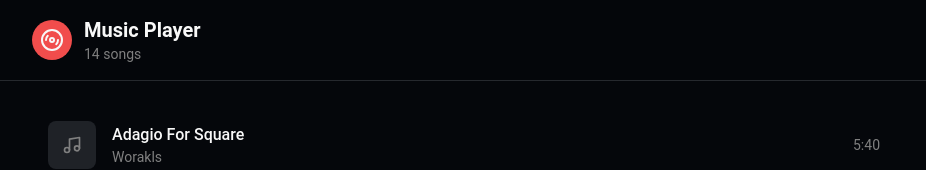
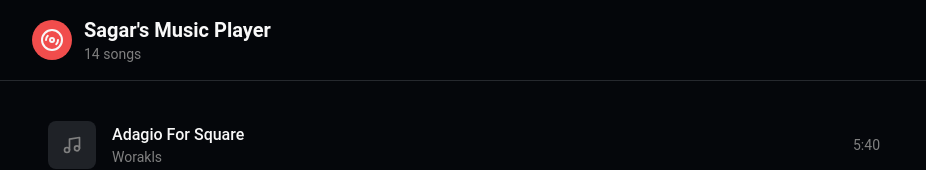
Before and after one commit to sagarsys/react-music-player, a React (Vite) app: page / in a window 1280 px wide. Shown: the top 170 px of the page, without its empty margins (176-1102 px from the left). Built offline with nearby package versions, Linux system fonts and the light colour scheme.

Commit message:
overhaul header title

```diff
--- a/src/components/MusicPlayerHeader.tsx
+++ b/src/components/MusicPlayerHeader.tsx
@@ -10,7 +10,7 @@ const MusicPlayerHeader = () => {
             <Disc3 className="w-6 h-6 text-primary-foreground" />
           </div>
           <div>
-            <h1 className="text-xl font-bold text-foreground">Music Player</h1>
+            <h1 className="text-xl font-bold text-foreground">Sagar's Music Player</h1>
             <p className="text-sm text-muted-foreground">{songs.length} songs</p>
           </div>
         </div>
```
